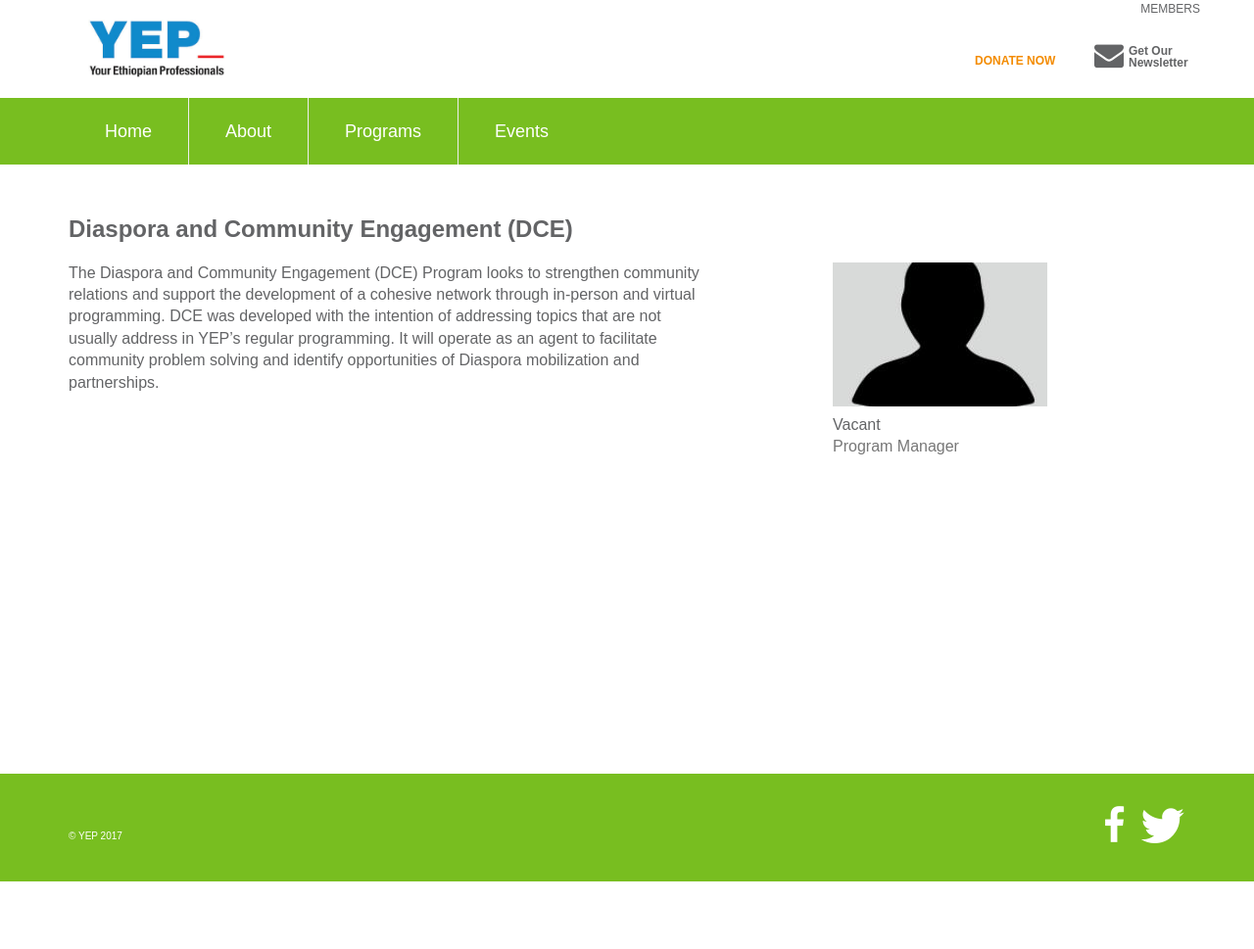
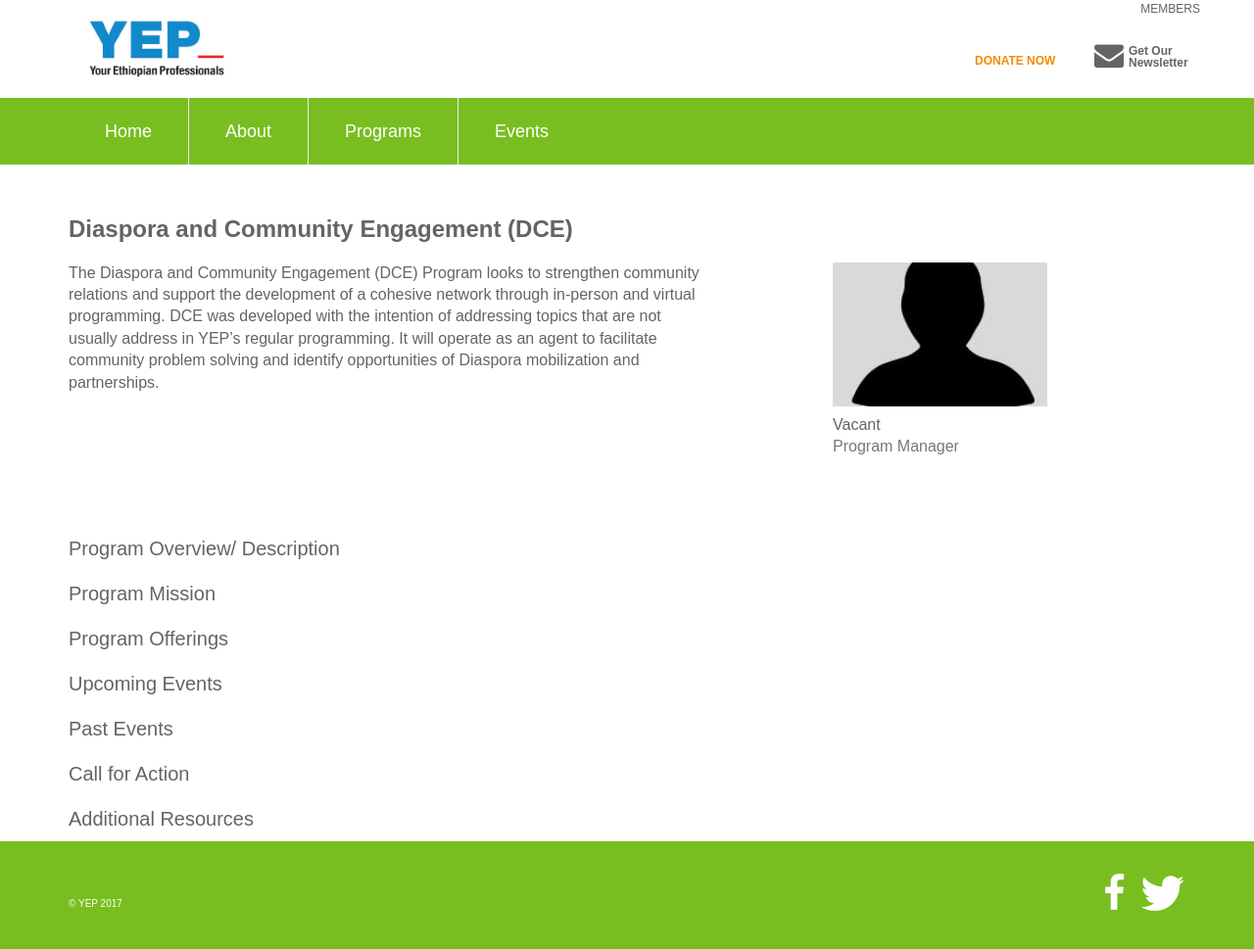
Before and after one commit to YEPNetwork/yepnetwork.github.io, a Jekyll site: the page built from _programs/diaspora-community-engagement.html, in a window 1280 px wide. Shown: the whole page at 98% size. Built offline with Jekyll 4.4.1, drawn with Linux system fonts in a browser that asks for light colours; nearby versions of some CDN libraries; some web fonts are replaced; before the commit the page ends 900 px from its top, so only the background shows below that.

Commit message:
Updated program detail sections.

```diff
--- a/_layouts/program.html
+++ b/_layouts/program.html
@@ -26,4 +26,12 @@ layout: default
 
 <div class="container">
   {{ content }}
+
+	<h3>Program Overview/ Description</h3>
+	<h3>Program Mission</h3>
+	<h3>Program Offerings</h3>
+	<h3>Upcoming Events</h3>
+	<h3>Past Events</h3>
+	<h3>Call for Action</h3>
+	<h3>Additional Resources</h3>
 </div>
```
